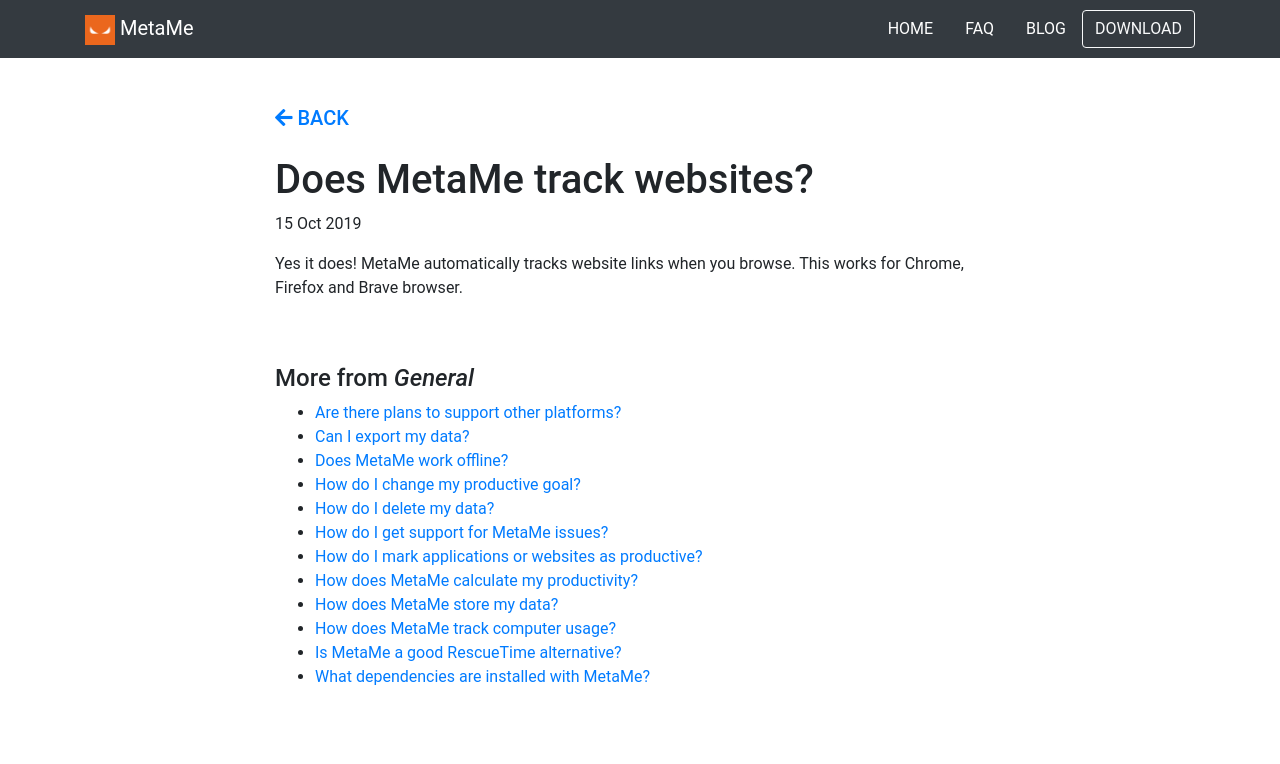
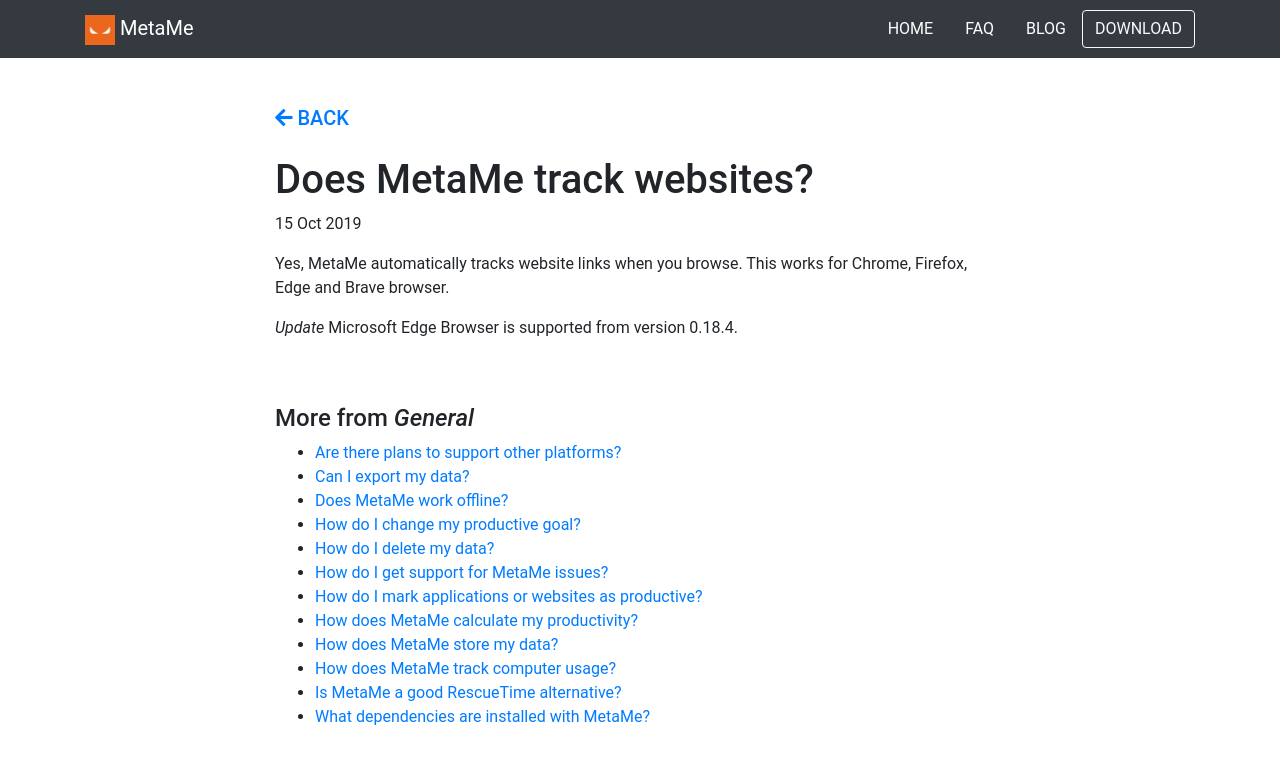
Before and after one commit to meta-me/metame-website, a Jekyll site: the page built from help/_posts/2019-10-15-does-metame-track-websites.md, in a window 1280 px wide. Shown: the top 764 px of the page. Built offline with Jekyll 4.4.1, drawn with Linux system fonts in a browser that asks for light colours; comment, search, counter and statistics services are not loaded.

Commit message:
Updated FAQ regarding website tracking

```diff
--- a/help/_posts/2019-10-15-does-metame-track-websites.md
+++ b/help/_posts/2019-10-15-does-metame-track-websites.md
@@ -4,4 +4,7 @@
 section: General
 ---
 
-Yes it does! {{ site.productname }} automatically tracks website links when you browse. This works for Chrome, Firefox and Brave browser.
+Yes, {{ site.productname }} automatically tracks website links when you browse. This works for Chrome, Firefox, Edge and Brave browser.
+
+*Update*
+Microsoft Edge Browser is supported from version 0.18.4.
```
